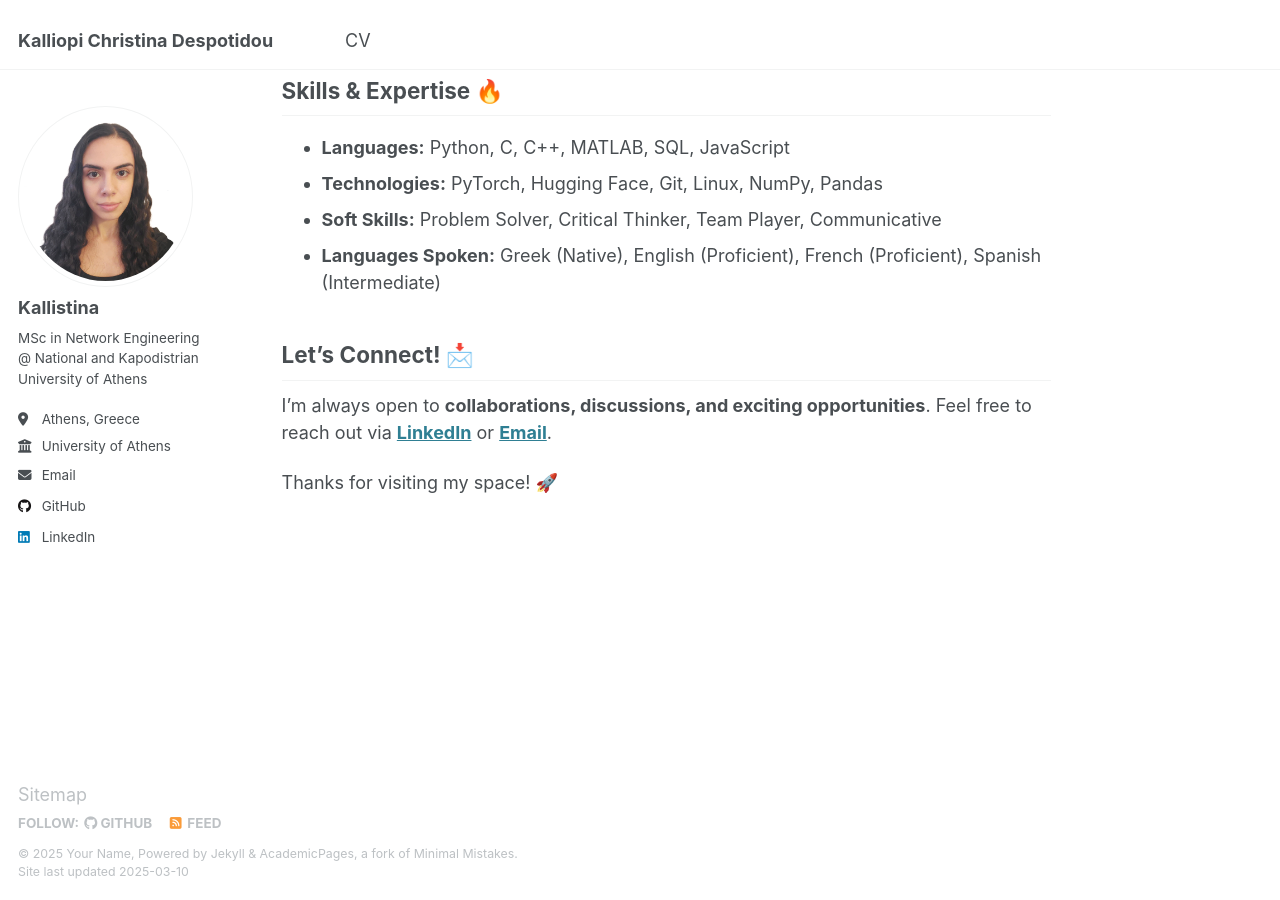
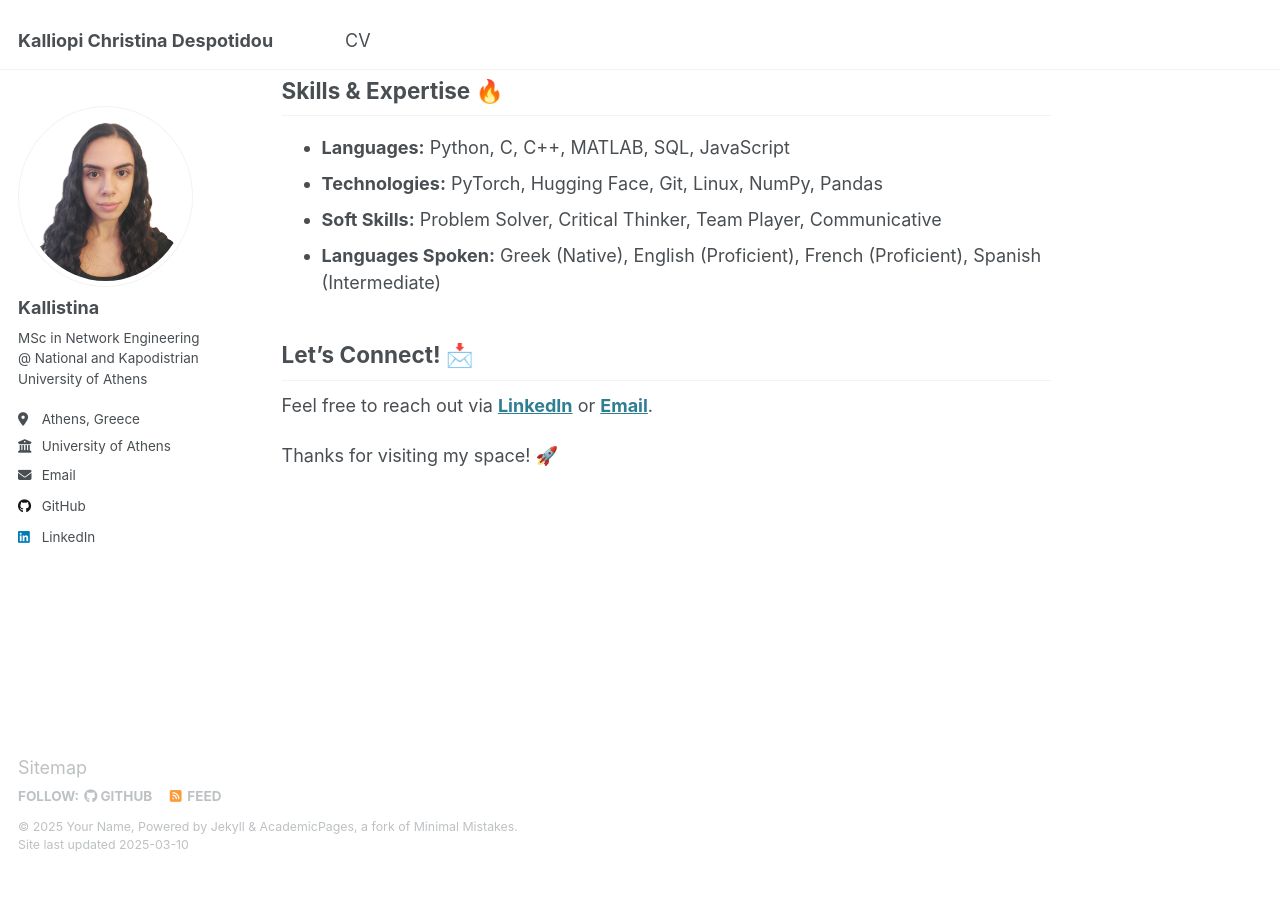
Before and after one commit to Kallistina/Kallistina.github.io, a Jekyll site: the page built from _pages/about.md, in a window 1280 px wide and 900 px high, scrolled down 921 px. Built offline with Jekyll 4.4.1, drawn with Linux system fonts in a browser that asks for light colours; after the commit the page ends 1794 px from its top, so only the background shows below that.

Commit message:
Update about.md

```diff
--- a/_pages/about.md
+++ b/_pages/about.md
@@ -29,6 +29,6 @@ For a full list of my projects, check out my **[GitHub](https://github.com/Kalli
 - **Languages Spoken:** Greek (Native), English (Proficient), French (Proficient), Spanish (Intermediate)
 
 ## Let’s Connect! 📩
-I’m always open to **collaborations, discussions, and exciting opportunities**. Feel free to reach out via **[LinkedIn](https://www.linkedin.com/in/kalliopi-despotidou/)** or **[Email](mailto:kdespotidou@di.uoa.gr)**.
+Feel free to reach out via **[LinkedIn](https://www.linkedin.com/in/kalliopi-despotidou/)** or **[Email](mailto:kdespotidou@di.uoa.gr)**.
 
 Thanks for visiting my space! 🚀
```
